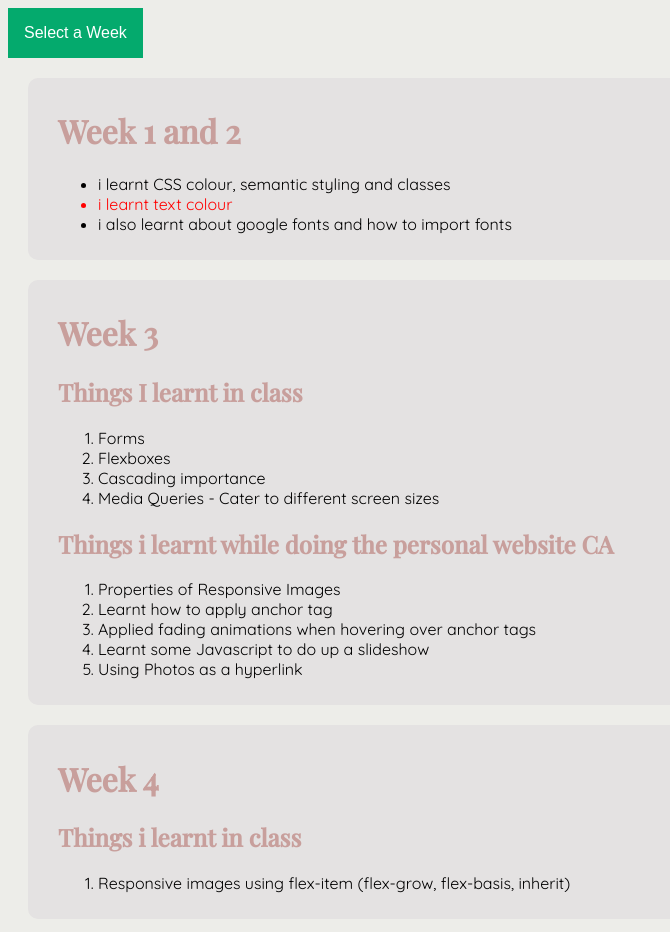
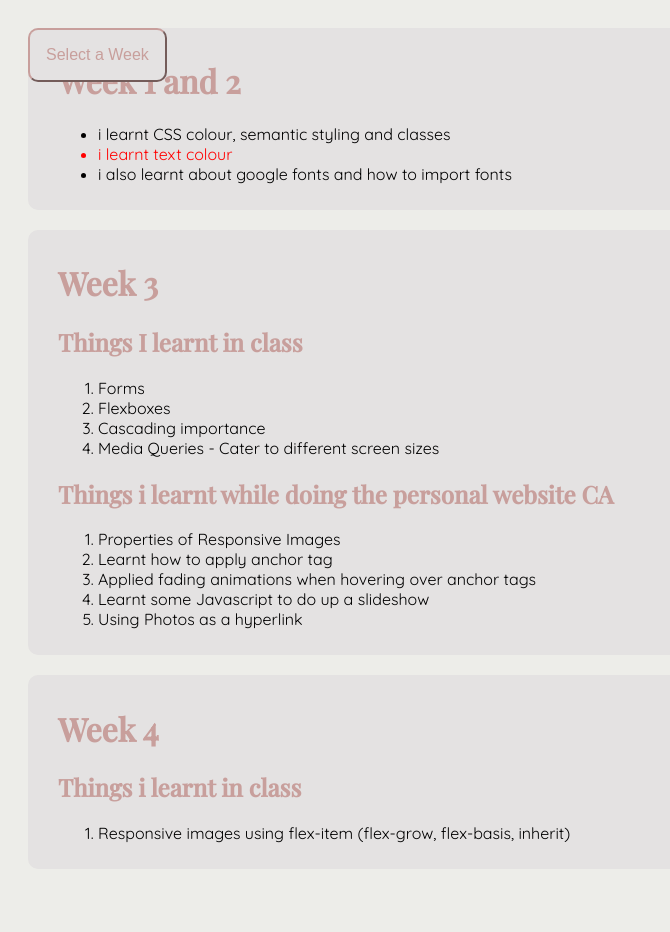
Before and after one commit to nrrjannah/developmental-blog, a plain HTML site: page index.html in a window 1280 px wide. Shown: the whole page, without its empty margins (0-670 px from the left). After the commit the page ends 889 px from the top, so only its background shows below. Drawn offline with nearby package versions, Linux system fonts and the light colour scheme.

Commit message:
change 6

```diff
--- a/style.css
+++ b/style.css
@@ -11,11 +11,15 @@ body {font-family: 'Quicksand', sans-serif; background-color:#edede9;}
     margin: 20px;}
 
 .dropbtn {
-	background-color: #04AA6D;
-	color: white;
+	background-color: whitesmoke;
+	color: #c89f9c;
+	border-color: #c89f9c;
 	padding: 16px;
 	font-size: 16px;
-	border: none;}
+	background: #e4e2e2;
+    border-radius: 10px;
+	margin: 20px 0 0 20px;
+	position: fixed;}
 
 .dropdown {
 	position: relative;
@@ -24,7 +28,7 @@ body {font-family: 'Quicksand', sans-serif; background-color:#edede9;}
 .dropdown-content {
 	display: none;
 	position: absolute;
-	background-color: #f1f1f1;
+	background-color: #c89f9c56;
 	min-width: 160px;
 	box-shadow: 0px 8px 16px 0px rgba(0,0,0,0.2);
 	z-index: 1;}
@@ -36,7 +40,5 @@ body {font-family: 'Quicksand', sans-serif; background-color:#edede9;}
 	display: block;}
 
 .dropdown-content a:hover {background-color: #ddd;}
-
 .dropdown:hover .dropdown-content {display: block;}
-
-.dropdown:hover .dropbtn {background-color: #3e8e41;}
+.dropdown:hover .dropbtn {background-color: #b38e8b43;}
```
